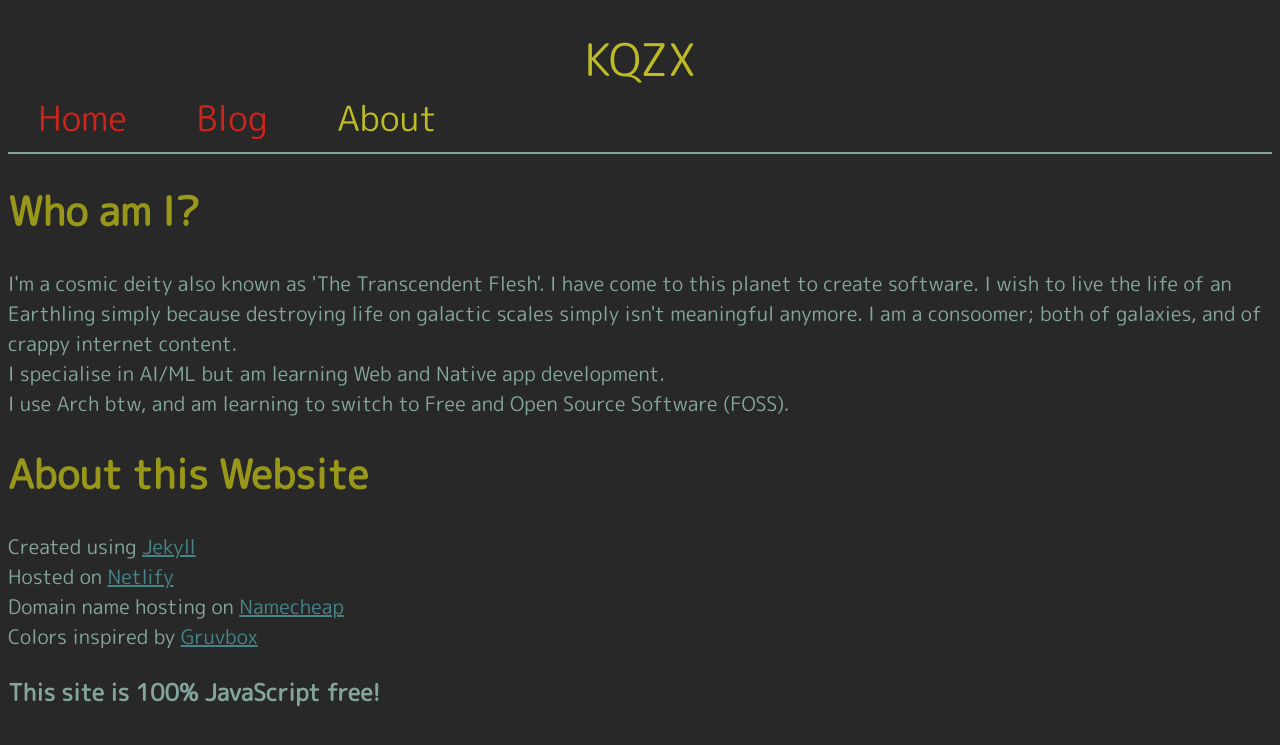
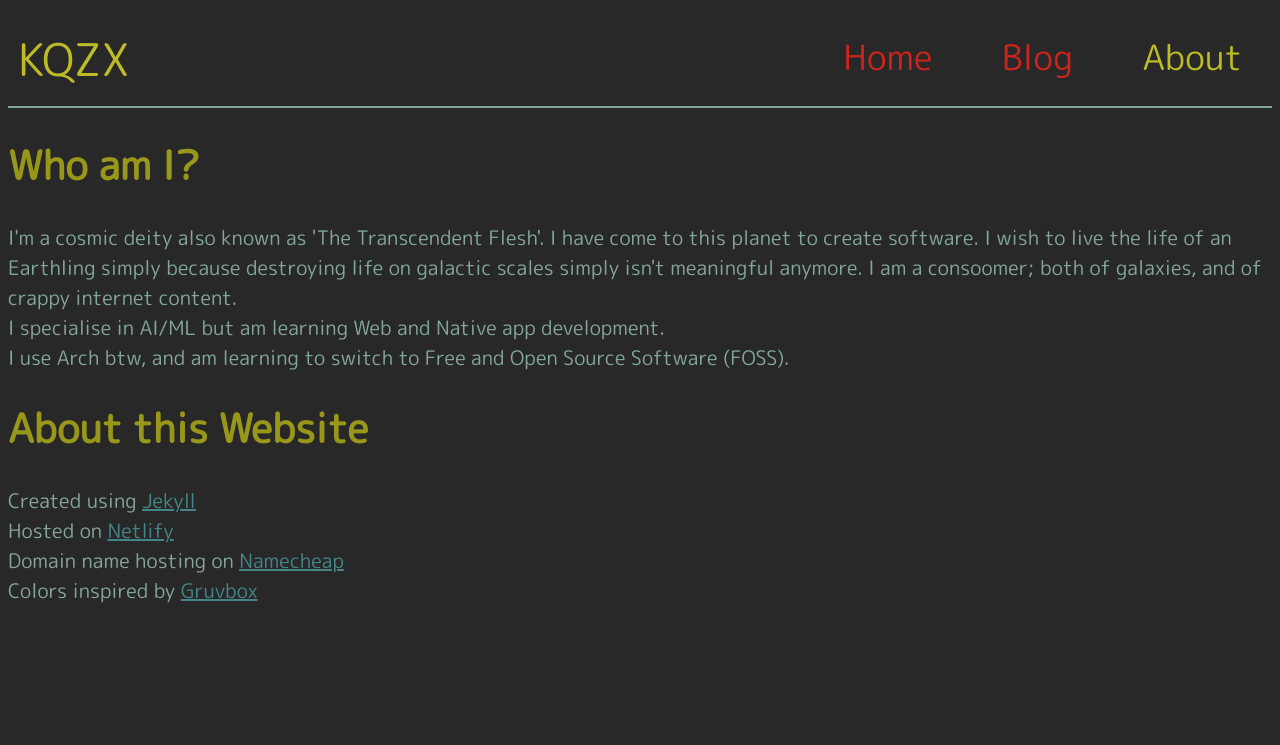
Before and after one commit to KrapKake/Website, a Jekyll site: the page built from about.html, in a window 1280 px wide. Shown: the top 745 px of the page. Built offline with Jekyll 4.4.1, drawn with Linux system fonts in a browser that asks for light colours.

Commit message:
Style changes

```diff
--- a/_layouts/default.html
+++ b/_layouts/default.html
@@ -8,8 +8,9 @@
     {% seo %}
   </head>
   <body>
-    <br><div class="center-align"><a href="/" id="kqzx">KQZX</a></div>
-    {% include header.html %}
+    <br><a href="/" id="kqzx">KQZX</a>
+    <div class="header">{% include header.html %}</div>
+    <br><br><br><br>
     <hr color="#83a59d">
     {{ content }}
   </body>
--- a/_sass/main.scss
+++ b/_sass/main.scss
@@ -38,7 +38,10 @@ a {
     color: #bdbb26;
     font-size: 45px;
     font-family: 'M PLUS Rounded 1c', sans-serif;
+    float: left;
+    padding-left: 10px;
 }
-.center-align {
-    text-align: center;
+.header {
+    float: right;
+    padding-top: 5px;
 }
--- a/about.html
+++ b/about.html
@@ -24,7 +24,6 @@ title: About
     Hosted on <a href="https://www.netlify.com/">Netlify</a><br>
     Domain name hosting on <a href="https://www.namecheap.com/">Namecheap</a><br>
     Colors inspired by <a href="https://github.com/morhetz/gruvbox">Gruvbox</a><br>
-    <h3>This site is 100% JavaScript free!</h3>
     </div>
   </body>
 </html>
```
Also changed, not shown: 9 other files.
